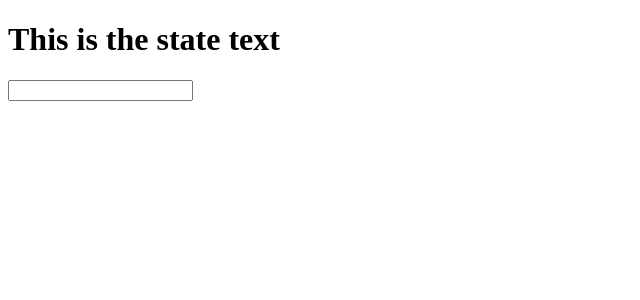
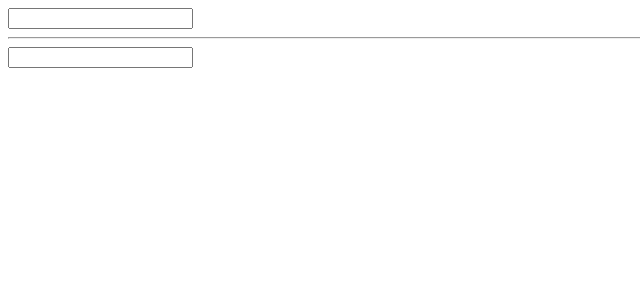
Before and after one commit to RyoTaga/react-practice, a React (Create React App) app: page / in a window 1280 px wide. Shown: the top 300 px of the page, without its empty margins (0-640 px from the left). Built offline with nearby package versions, Linux system fonts and the light colour scheme.

Commit message:
use refs to get a reference to specific component

```diff
--- a/src/App.js
+++ b/src/App.js
@@ -3,26 +3,25 @@ import React from 'react';
 class App extends React.Component {
   constructor() {
     super();
-    this.state = {
-      txt: 'This is the state text',
-    }
+    this.state = {a: ''}
   }
-  update(event) {
+  update(e) {
     this.setState({
-      txt: event.target.value
+      a: this.refs.a.value,
+      b: this.refs.b.value,
     })
   }
   render() {
     return (
       <div>
-        <h1>{this.state.txt}</h1>
-        <Widget update={this.update.bind(this)} />
+        <input ref="a" onChange={this.update.bind(this)} />
+        {this.state.a}
+        <hr />
+        <input ref="b" type="text" onChange={this.update.bind(this)} />
+        {this.state.b}
       </div>
     )
   }
 }
 
-const Widget = (props) =>
-  <input type="text" onChange={props.update} />
-
 export default App
```
